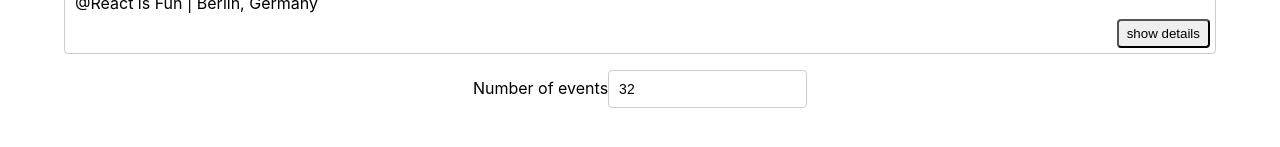
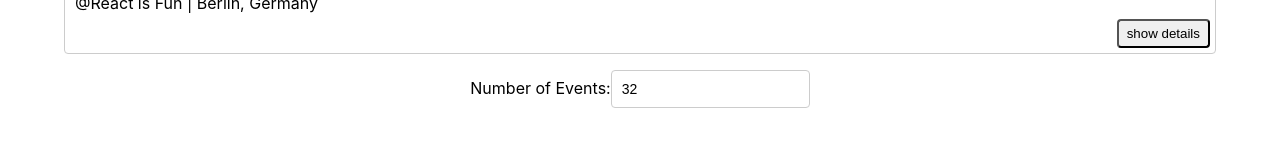
Before and after one commit to Jayner1/meet, a React (Create React App) app: page / in a window 1280 px wide. Shown: the part 393-540 px from the top of the page. Built offline with nearby package versions, Linux system fonts and the light colour scheme; what atatus-spa would draw is missing.

Commit message:
error alert changes

```diff
--- a/src/NumberOfEvents.js
+++ b/src/NumberOfEvents.js
@@ -1,39 +1,48 @@
-import React, { Component } from "react";
-import { ErrorAlert } from "./Alert";
+
+import React, { Component } from 'react';
+import { ErrorAlert } from './Alert';
 
 class NumberOfEvents extends Component {
   state = {
-    num: 32,
-   errorText: "",
+    numberOfEvents: 32,
+    errorText: '',
   };
 
-  changeNum = (value) => {
-    this.setState({ num: value });
-    this.props.updateNumberOfEvents(value);
+  handleInputChanged = (event) => {
+    const value = event.target.value;
     if (value < 1 || value > 32) {
-      this.setState({ errorText: "Select number from 1 to 32" });
-    } else this.setState({ errorText: "" });
+      this.setState({
+        numberOfEvents: value,
+        errorText: 'Enter number from 1 to 32',
+      });
+    } else {
+      this.setState({
+        numberOfEvents: event.target.value,
+        errorText: '',
+      });
+    }
+
+    this.props.updateEvents(undefined, value);
   };
 
-  componentDidMount() {
-    this.setState({ num: this.props.num || 32 });
-  }
-
   render() {
-    const { num, errorText } = this.state;
-
     return (
       <div>
-        <ErrorAlert text={errorText} />
+        <div className="number-of-events">
           <label>
-          Number of events
+            Number of Events:
             <input
-            className="num"
               type="number"
-            value={num}
-            onChange={(event) => this.changeNum(event.target.value)}
-          ></input>
+              className="number-of-events-input"
+              min="1"
+              value={this.state.numberOfEvents}
+              onChange={this.handleInputChanged}
+            />
           </label>
+          <div>
+            <ErrorAlert text={this.state.errorText} />
+          </div>
+        </div>
       </div>
     );
   }
```
Lines whose indentation alone changed are shown as unchanged.
